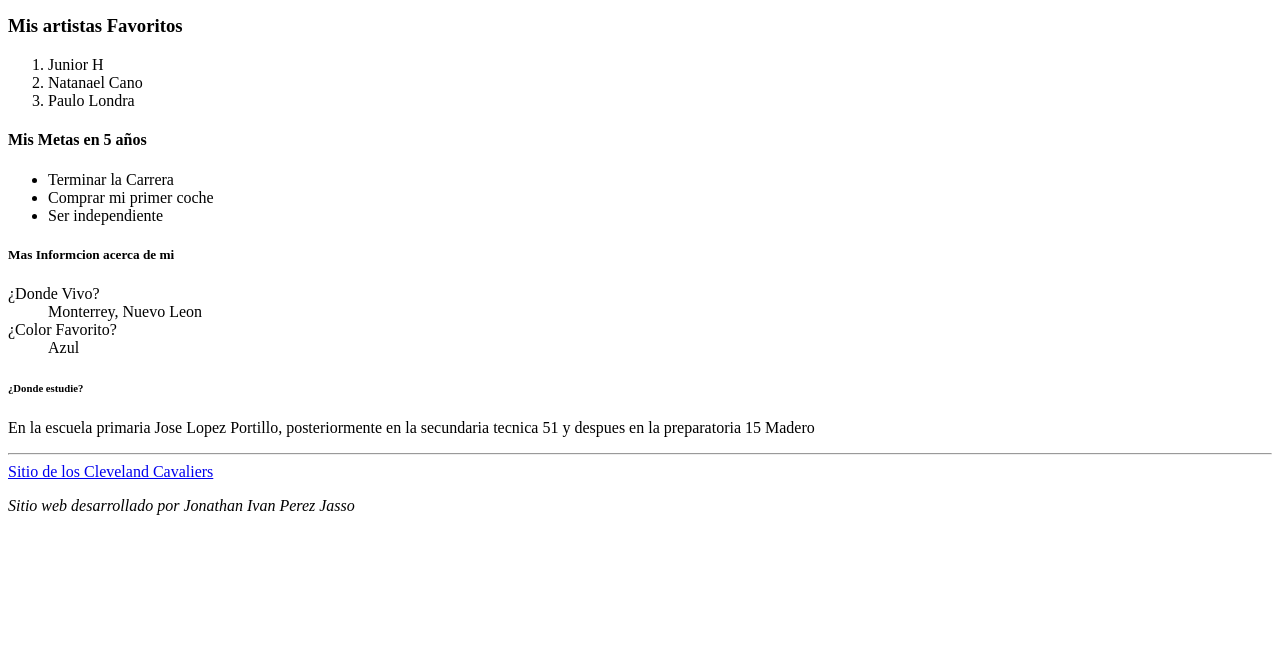
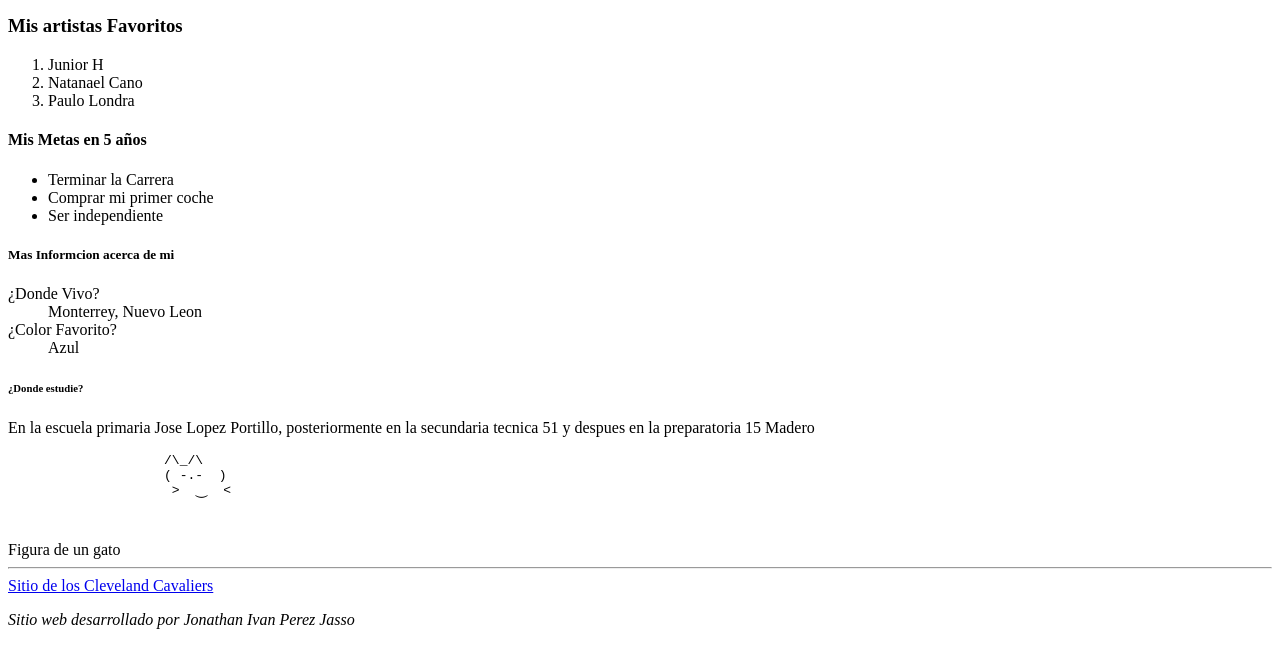
Before and after one commit to JonathanIPJ/demo, a plain HTML site: page index.html in a window 1280 px wide. Shown: the part 576-1221 px from the top of the page. Before the commit the page ends 1107 px from the top, so only its background shows below. Drawn offline with Linux system fonts and the light colour scheme.

Commit message:
Se agrego el elemento pre

```diff
--- a/index.html
+++ b/index.html
@@ -60,6 +60,13 @@
                     <h6>¿Donde estudie?</h6>
                     <p>En la escuela primaria Jose Lopez Portillo, posteriormente en la secundaria tecnica 51 y despues en la preparatoria 15 Madero</p>
                 </section>
+                <pre>
+                    /\_/\
+                    ( -.-  )
+                     >  ⏝  <
+
+                </pre>
+                <figcaption>Figura de un gato</figcaption>
                 <footer>
                     <hr>
                 </footer>
```
